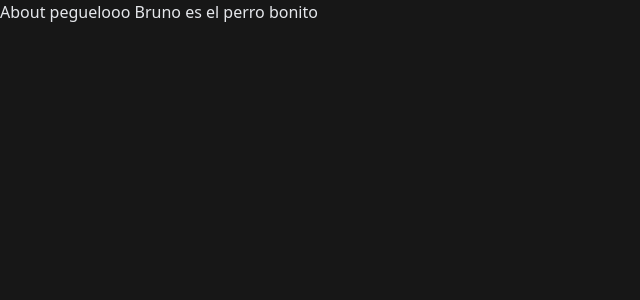
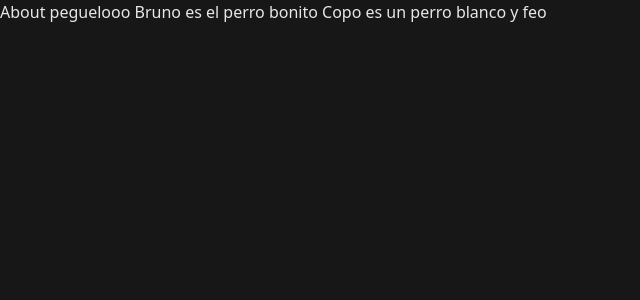
Before and after one commit to felipeBarrera1309/Chat-with-pinia-vue3, a Vue app: page /about in a window 1280 px wide. Shown: the top 300 px of the page, without its empty margins (0-640 px from the left). Built offline with nearby package versions, Linux system fonts and the light colour scheme.

Commit message:
agregue el nombre de mi perro blanco

```diff
--- a/src/pages/AboutView.vue
+++ b/src/pages/AboutView.vue
@@ -9,5 +9,9 @@
 
 
     Bruno es el perro bonito
+
+
+
+    Copo es un perro blanco y feo
   </div>
 </template>
```
